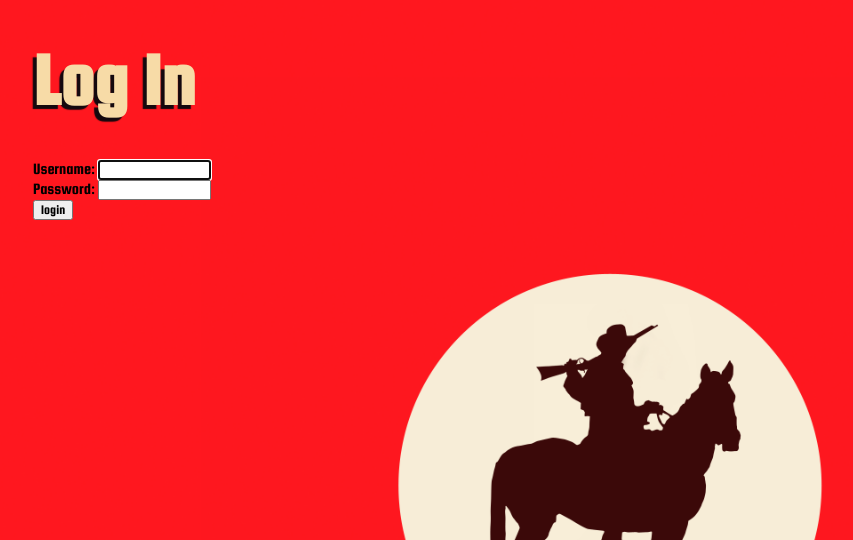
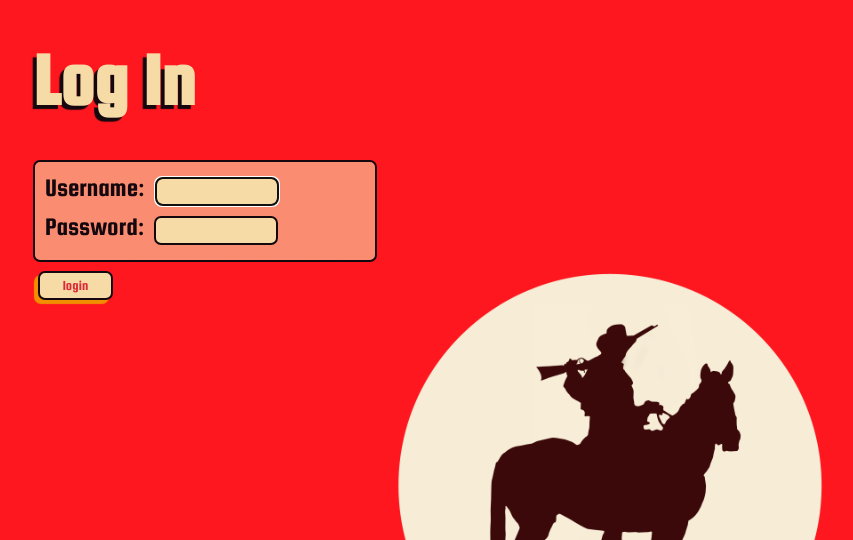
Before and after one commit to joe-gerhard/django-unlibbed, a Django app: page /accounts/login/ in a window 1280 px wide. Shown: the part 61-601 px from the top of the page, without its empty margins (31-884 px from the left). Run offline with Django 3.2, Linux system fonts and the light colour scheme.

Commit message:
style for login.html

```diff
--- a/main_app/static/main_app/css/style.css
+++ b/main_app/static/main_app/css/style.css
@@ -78,9 +78,9 @@ h1 {
     list-style: none;
 }
 
-.template {
+/* .template {
     font-size: 2vw;
-}
+} */
 
 
 #btns {
@@ -88,7 +88,7 @@ h1 {
     flex-direction: row;
 }
 
-a.btn {
+.btn {
     text-decoration: none;
     color: #da2c38;
     background-color: #f7dba7;
@@ -99,7 +99,25 @@ a.btn {
     box-shadow: -4px 4px 1px #f18f01;
 }
 
-a.btn:hover {
+input.btn {
+    max-width: 75px;
+}
+
+.login {
+    width: 25vw;
+    margin-bottom: 2px;
+}
+
+input {
+    background-color: #f7dba7;
+    border: 2px solid #14080e;
+    border-radius: 7px;
+    padding: 5px;
+    margin: 5px;
+    font-size: 14px;
+}
+
+.btn:hover {
     background-color: #14080e;
     color: #f18f01;
 }
--- a/main_app/templates/registration/login.html
+++ b/main_app/templates/registration/login.html
@@ -1,11 +1,13 @@
 {% extends 'main_app/base.html' %}
 {% block main %}
 <h1>Log In</h1>
-
-<form method="post" action="{% url 'login' %}">
+<div class="login">
+<form class="detail login" method="post" action="{% url 'login' %}">
   {% csrf_token %}
   {{ form.as_p }}
+</div>
   <input type="submit" class="btn" value="login">
   <input type="hidden" name="next" value="{{ next }}">
 </form>
+
 {% endblock main %}
```
